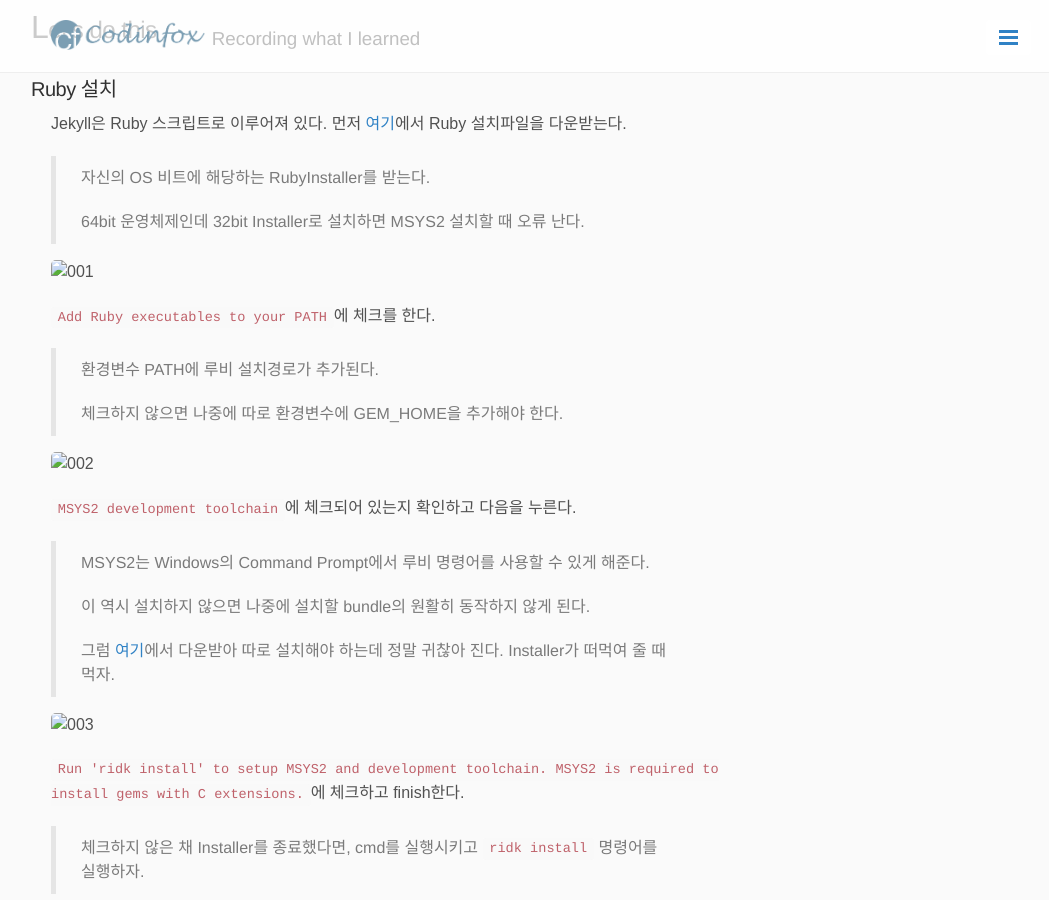
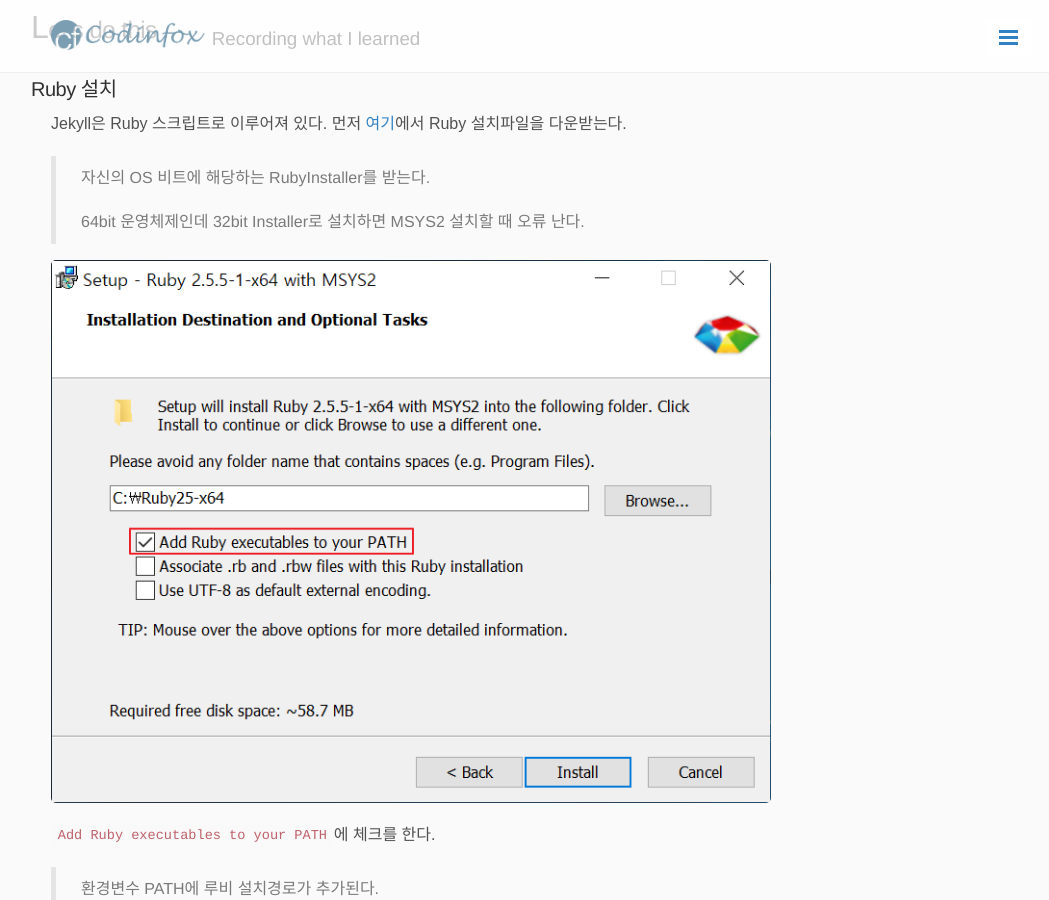
Before and after one commit to ImSejin/imsejin.github.io, a Jekyll site: the page built from _posts/2019-06-26-create-jekyll-blog.md, in a window 1280 px wide and 900 px high, scrolled down 529 px. Shown: the whole window, without its empty margins (229-1278 px from the left). Built offline with Jekyll 4.4.1, drawn with Linux system fonts in a browser that asks for light colours; nearby versions of some CDN libraries; comment, search, counter and statistics services are not loaded.

Commit message:
♻️ Change: image url in post

```diff
--- a/_posts/2019-06-26-create-jekyll-blog.md
+++ b/_posts/2019-06-26-create-jekyll-blog.md
@@ -30,7 +30,7 @@
 >
 > 64bit 운영체제인데 32bit Installer로 설치하면 MSYS2 설치할 때 오류 난다.
 
-![001](.\_img\rubyInstaller\001.png)
+![001](/assets/images/rubyInstaller/001.png)
 
 `Add Ruby executables to your PATH`에 체크를  한다.
 
@@ -38,7 +38,7 @@
 >
 > 체크하지 않으면 나중에 따로 환경변수에 GEM_HOME을 추가해야 한다.
 
-![002](.\_img\rubyInstaller\002.png)
+![002](/assets/images/rubyInstaller/002.png)
 
 `MSYS2 development toolchain`에 체크되어 있는지 확인하고 다음을 누른다.
 
@@ -48,17 +48,17 @@
 >
 > 그럼 [여기](<http://www.msys2.org>)에서 다운받아 따로 설치해야 하는데 정말 귀찮아 진다. Installer가 떠먹여 줄 때 먹자.
 
-![003](.\_img\rubyInstaller\003.png)
+![003](/assets/images/rubyInstaller/003.png)
 
 `Run 'ridk install' to setup MSYS2 and development toolchain. MSYS2 is required to install gems with C extensions.`에 체크하고 finish한다.
 
 > 체크하지 않은 채 Installer를 종료했다면, cmd를 실행시키고 `ridk install` 명령어를 실행하자.
 
-![004](.\_img\rubyInstaller\004.png)
+![004](/assets/images/rubyInstaller/004.png)
 
 MSYS2를 사용하기 위해 1, 2, 3 옵션을 순차적으로 설치한다.
 
-![](.\_img\rubyInstaller\005.png)
+![005](/assets/images/rubyInstaller/005.png)
 
 1번 옵션 `MSYS2 base installation`을 성공적으로 완료했다면 경고창이 뜬다.
 
```
